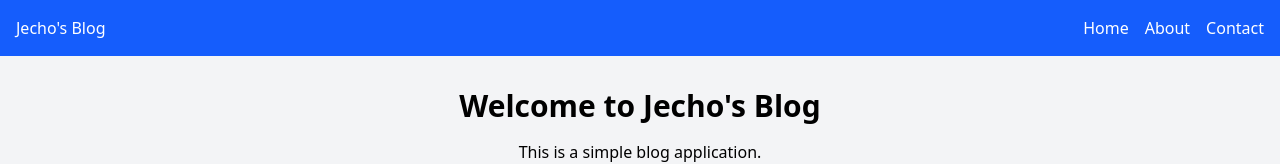
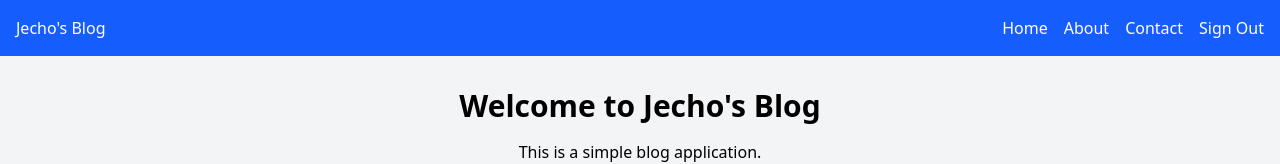
Before and after one commit to lalakingcaaath/Simple-Blog, a React (Vite) app: page /home in a window 1280 px wide. Shown: the top 164 px of the page. Built offline with nearby package versions, Linux system fonts and the light colour scheme; no server answers.

Commit message:
Added logout page

```diff
--- a/src/components/navBar.tsx
+++ b/src/components/navBar.tsx
@@ -1,4 +1,14 @@
+import supabase from "../config/supabaseClient"
+import { useNavigate } from "react-router-dom"
+
 export default function NavBar() {
+    const navigate = useNavigate();
+
+    const handleSignOut = async () => {
+        await supabase.auth.signOut();
+        navigate('/logout');
+    }
+
     return (
         <nav className="flex items-center justify-between p-4 bg-blue-600 text-white">
             <h1>Jecho's Blog</h1>
@@ -6,6 +16,7 @@ export default function NavBar() {
                 <li><a href="#" className="hover:underline">Home</a></li>
                 <li><a href="#" className="hover:underline">About</a></li>
                 <li><a href="#" className="hover:underline">Contact</a></li>
+                <button onClick={handleSignOut} className="cursor-pointer hover:underline">Sign Out</button>
             </ul>
         </nav>
     )
--- a/src/pages/home.tsx
+++ b/src/pages/home.tsx
@@ -1,6 +1,7 @@
 import NavBar from "../components/navBar"
 
 export default function Home () {
+
     return (
         <div className="bg-gray-100 min-h-screen">
             <NavBar />
--- /dev/null
+++ b/src/pages/logout.tsx
@@ -0,0 +1,13 @@
+import { useNavigate } from "react-router-dom"
+
+export default function Logout () {
+    const navigate = useNavigate();
+
+    return (
+        <div className="bg-gray-100 min-h-screen flex flex-col justify-center items-center">
+            <h1 className="text-3xl font-bold underline mb-5">You have logged out.</h1>
+            <button onClick={() => navigate('/login')} className="bg-blue-500 hover:bg-blue-700 text-white font-bold py-2 px-4 rounded cursor-pointer"> Go to Login
+            </button>
+        </div>
+    )
+}
--- a/src/router.tsx
+++ b/src/router.tsx
@@ -2,11 +2,13 @@ import { createBrowserRouter } from "react-router-dom";
 import App from "./App";
 import Login from "./pages/login";
 import Register from "./pages/register";
+import Logout from "./pages/logout";
 
 export const router = createBrowserRouter([
     {path: "/home", element: <App />},
     {path: "/login", element: <Login />},
     {path: "/register", element: <Register />},
+    {path: "/logout", element: <Logout />},
 ]);
 
 export default router;
```
